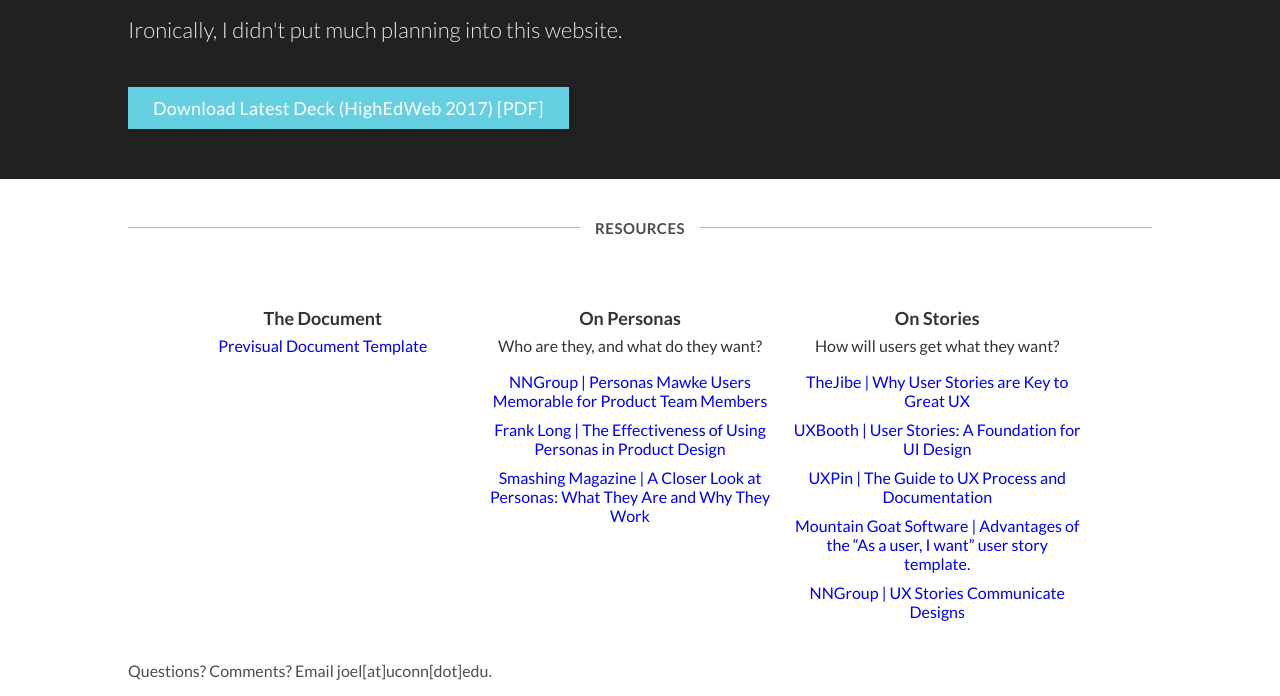
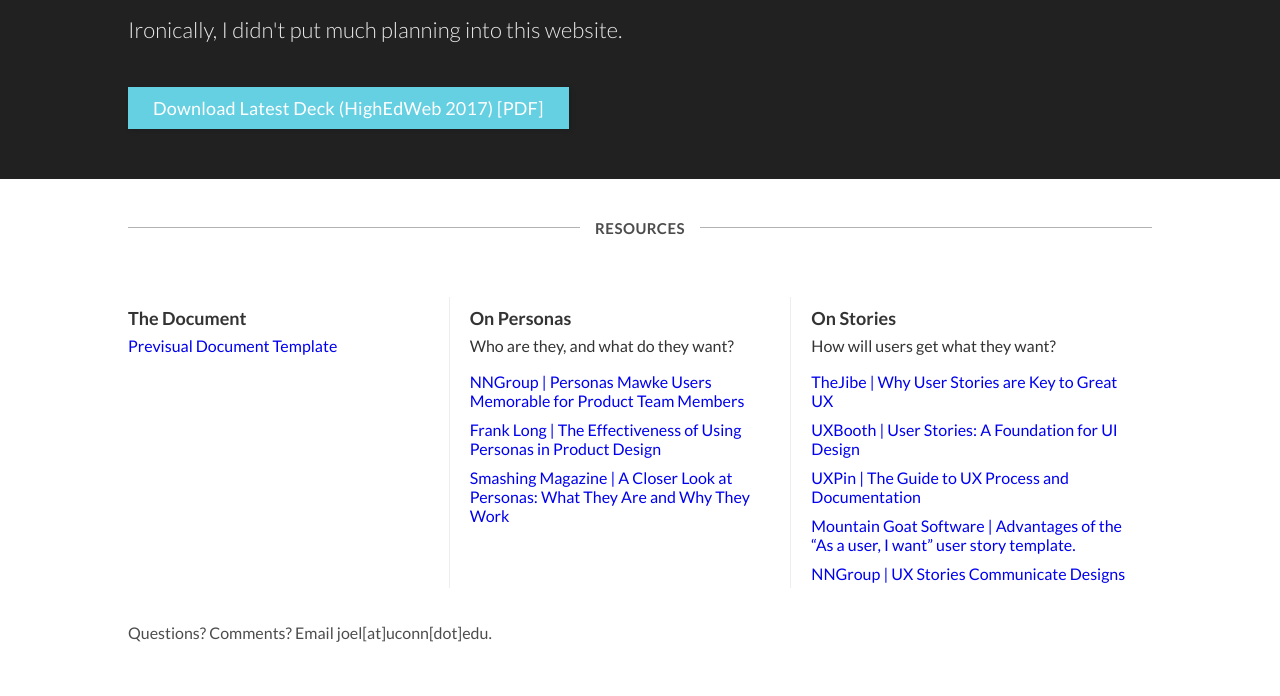
Before and after one commit to joelsalisbury/pre-viz.com, a website built with webpack: page index.html in a window 1280 px wide. Shown: the part 292-988 px from the top of the page. After the commit the page ends 950 px from the top, so only its background shows below. Built offline with nearby package versions, Linux system fonts and the light colour scheme.

Commit message:
small tweaks

```diff
--- a/index.html
+++ b/index.html
@@ -39,16 +39,16 @@
         </div>
         <div class="content-wrapper">
           <div class="steps-block">
-            <div class="steps-block__item">
+            <div class="steps-block__item" style="border-right:1px solid #eee;">
 
               <span class="steps-block__title">The Document</span>
               <span class="steps-block__description"><a href="https://docs.google.com/document/d/1xHhwsav7HWGvbM56s0r9udLKfJt4hroXKKMEJ1MkqJE/edit?usp=sharing">Previsual Document Template</a></span>
             </div>
-            <div class="steps-block__item">
+            <div class="steps-block__item" style="border-right:1px solid #eee;" >
 
               <span class="steps-block__title">On Personas</span>
               <span class="steps-block__description">Who are they, and what do they want?</span>
-              <ul class="steps-block__list"  style="text-align: center; margin-top:10px;">
+              <ul class="steps-block__list"  style="margin-top:10px;">
                 <li><a href="https://www.nngroup.com/articles/persona/?src=Pre-Viz">NNGroup | Personas Mawke Users Memorable for Product Team Members</a></li>
                 <li><a href="http://www.frontend.com/thinking/the-effectiveness-of-using-personas-in-product-design-html.html/?src=Pre-Viz">Frank Long | The Effectiveness of Using Personas in Product Design</a></li>
                 <li><a href="https://www.smashingmagazine.com/2014/08/a-closer-look-at-personas-part-1/?src=Pre-Viz">Smashing Magazine | A Closer Look at Personas: What They Are and Why They Work</a></li>
@@ -58,7 +58,7 @@
 
               <span class="steps-block__title">On Stories</span>
               <span class="steps-block__description">How will users get what they want?</span>
-              <ul class="steps-block__list" style="text-align: center; margin-top:10px;">
+              <ul class="steps-block__list" style="margin-top:10px;">
                 <li><a href="https://thejibe.com/articles/why-user-stories-are-key-great-ux/?src=Pre-Viz">TheJibe | Why User Stories are Key to Great UX</a></li>
                 <li><a href="http://www.uxbooth.com/articles/user-stories-a-foundation-for-ui-design/?src=Pre-Viz">UXBooth | User Stories: A Foundation for UI Design</a></li>
                 <li><a href="https://www.uxpin.com/studio/ebooks/guide-to-ux-design-process-and-documentation/?src=Pre-Viz">UXPin | The Guide to UX Process and Documentation</a></li>
--- a/src/sass/blocks/_steps-block.scss
+++ b/src/sass/blocks/_steps-block.scss
@@ -1,7 +1,7 @@
 .steps-block {
   display: flex;
   flex-direction: column;
-  justify-content: center;
+  justify-content: flex-start;
 
 
   @include media(large) {
@@ -37,7 +37,6 @@
   font-size: 18px;
   font-weight: 300;
   color: #167BFF;
-  text-align: center;
 }
 
 .steps-block__title {
@@ -45,7 +44,6 @@
   margin-top: 10px;
   font-size: 18px;
   font-weight: 700;
-  text-align: center;
   color: rgba(0,0,0,0.8);
 }
 
@@ -54,6 +52,5 @@
   line-height: 135%;
   margin: auto;
   margin-top: 6px;
-  text-align: center;
   color: rgba(0,0,0,0.8);
 }
--- a/src/sass/components/_grid-container.scss
+++ b/src/sass/components/_grid-container.scss
@@ -9,6 +9,6 @@
 }
 
 .content-wrapper {
-  width: 90%;
+  width: 100%;
   margin: auto;
 }
```
Also changed, not shown: build/index.html, build/main.css.
